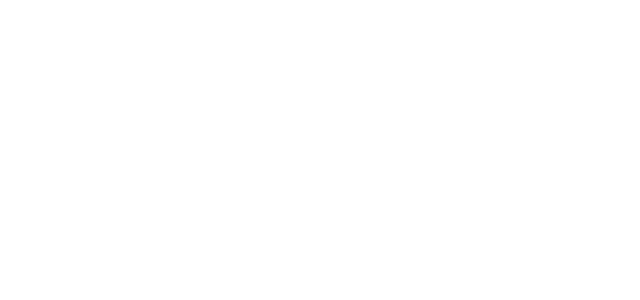
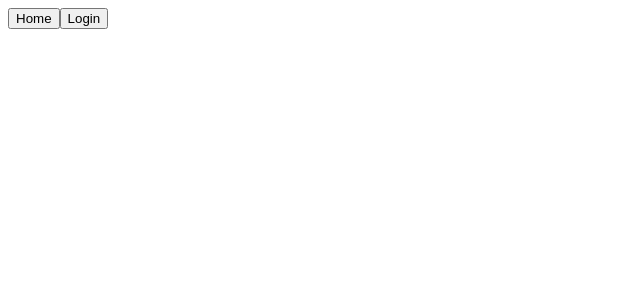
Before and after one commit to KainoaGardner/csc, a React (Vite) app in the folder frontend/: page / in a window 1280 px wide. Shown: the top 300 px of the page, without its empty margins (0-640 px from the left). Built offline with nearby package versions, Linux system fonts and the light colour scheme.

Commit message:
start frontend

```diff
--- a/frontend/src/App.tsx
+++ b/frontend/src/App.tsx
@@ -1,11 +1,29 @@
+// import Login from "./login.jsx";
+import { useState } from "react"
+
 function App() {
+  const [page, setPage] = useState("home")
 
   return (
     <>
-      <div>
+      <div className="nav">
+        <button
+          className={page === "home" ? "on navButton" : "navButton"}
+          onClick={() => setPage("home")}>
+          Home </button>
+        <button
+          className={page === "login" ? "on navButton" : "navButton"}
+          onClick={() => setPage("login")}>
+          Login </button>
+
       </div>
+      {/* <Tab page={page} /> */}
     </>
   )
 }
 
+// function Tab(page) {
+//
+// }
+
 export default App
--- /dev/null
+++ b/frontend/src/login.tsx
@@ -0,0 +1,9 @@
+function Login() {
+  return (
+    <>
+      <h1>Login</h1>
+      <hr />
+    </>
+  );
+}
+export default Login;
```
